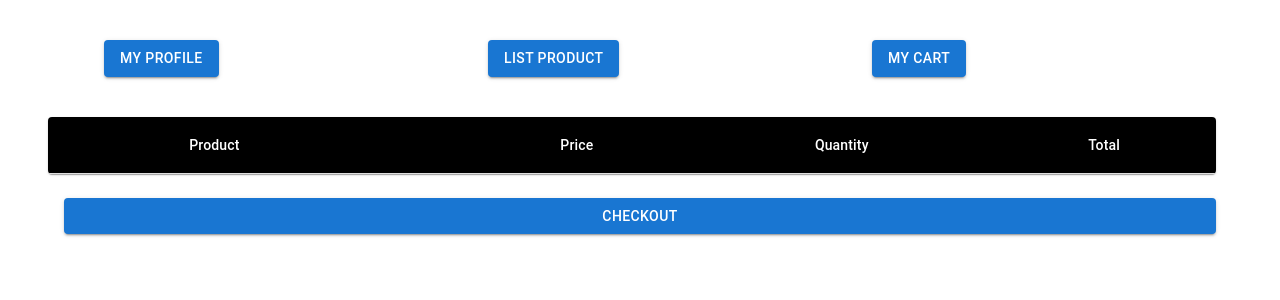
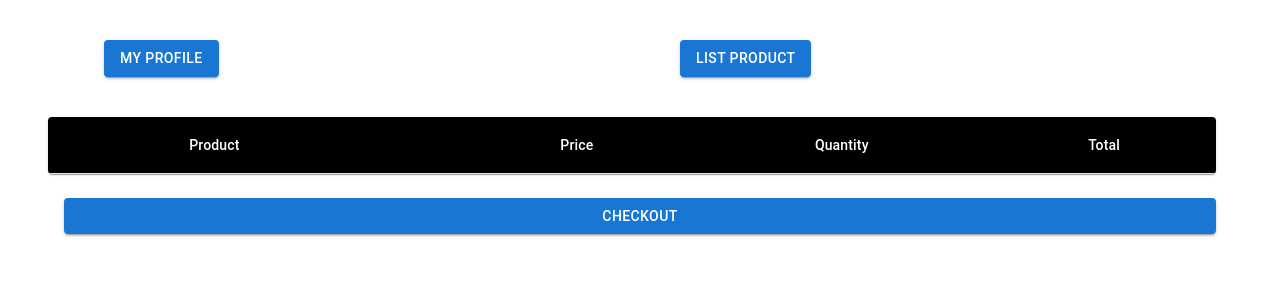
Before and after one commit to RIIFQQ/react-shop, a React (Create React App) app: page /cart in a window 1280 px wide. Shown: the top 300 px of the page. Built offline with nearby package versions, Linux system fonts and the light colour scheme.

Commit message:
change user

```diff
--- a/src/component/cart/index.js
+++ b/src/component/cart/index.js
@@ -84,18 +84,6 @@ export default function CartComponent() {
             </Button>
           </Link>
       </Grid>
-
-      <Grid item xs>
-        <Link component={RouterLink} to="/cart" variant="body2">
-          <Button
-              type="submit"
-              variant="contained"
-              sx={{ mt: 3, mb: 2, mr:5, ml:5 }}
-          >
-            My Cart
-          </Button>
-        </Link>
-      </Grid>
       <Grid container spacing={2}  sx={{ mt:3 }}>
         <TableContainer component={Paper}>
         <Table sx={{ minWidth: 650 }} aria-label="simple table">
--- a/src/component/product/index.js
+++ b/src/component/product/index.js
@@ -48,7 +48,7 @@ export default function ProductComponent() {
 
   return (
     <Container sx={{ mt: 2 }}>
-      <Grid container>
+      <Grid container spacing={2}  sx={{ mt:3 }}>
         <Grid item xs>
             <Link component={RouterLink} to={"/user/edit/"} variant="body2">
               <Button
@@ -60,18 +60,6 @@ export default function ProductComponent() {
               </Button>
             </Link>
         </Grid>
-      <Grid item xs>
-          <Link component={RouterLink} to="/product" variant="body2">
-            <Button
-                type="submit"
-                variant="contained"
-                sx={{ mt: 3, mb: 2, mr:5, ml:5 }}
-            >
-              List Product
-            </Button>
-          </Link>
-      </Grid>
-
         <Grid item xs>
               <Link component={RouterLink} to="/cart" variant="body2">
                 <Button
```
Lines whose indentation alone changed are shown as unchanged.
